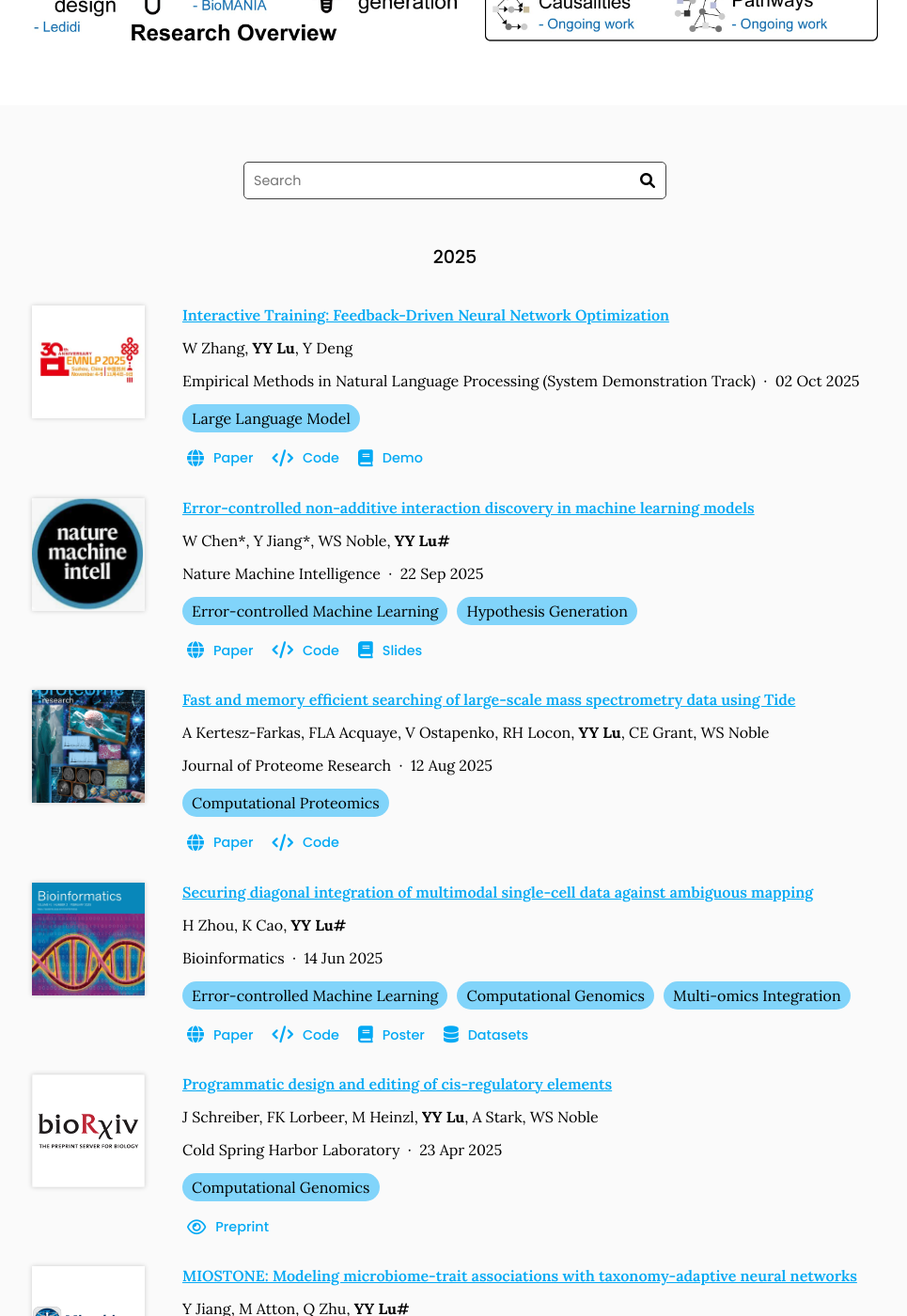
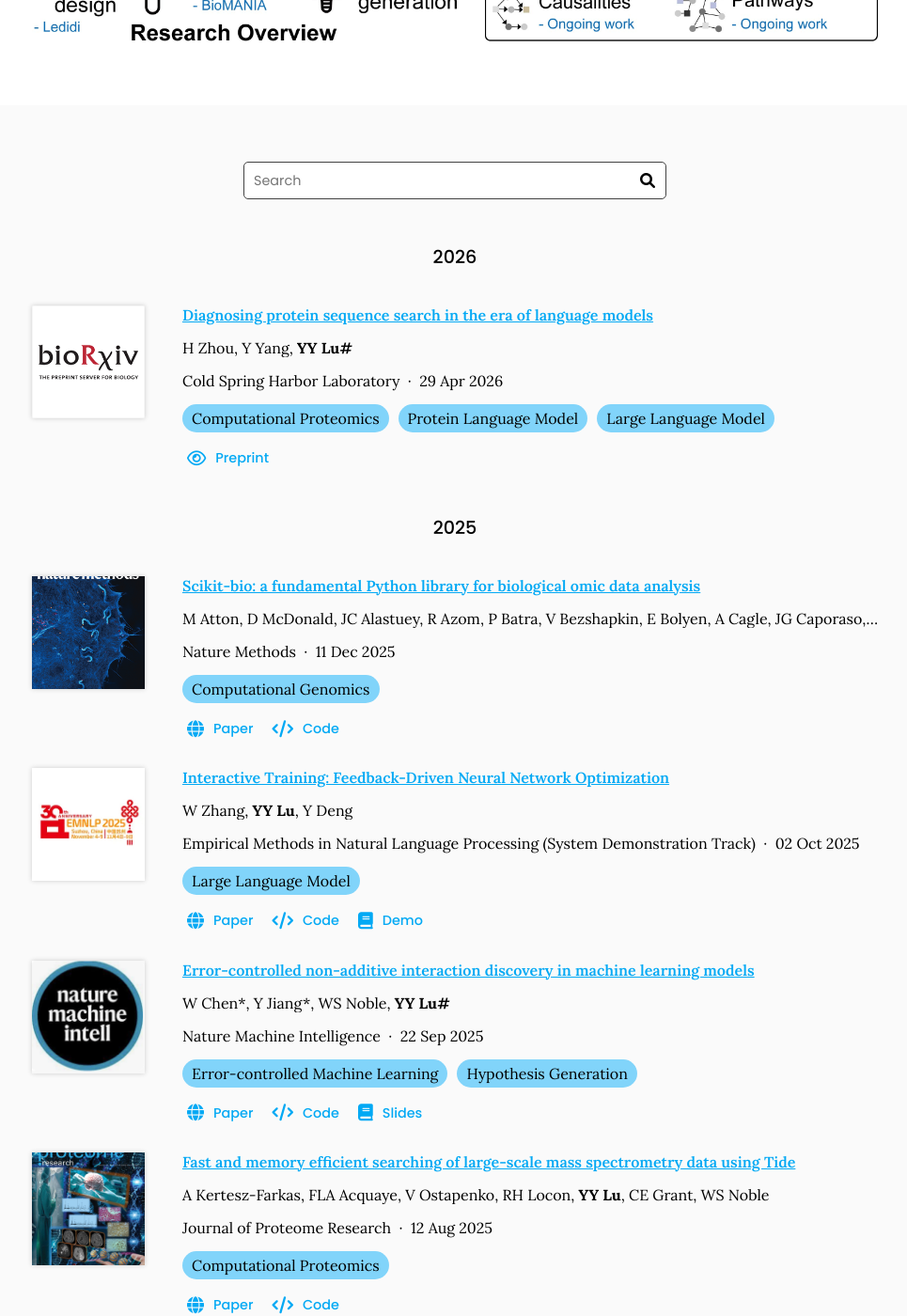
Before and after one commit to batmen-lab/batmen-lab.github.io, a Jekyll site: the page built from research/index.md, in a window 1280 px wide and 1400 px high, scrolled down 772 px. Shown: the whole window at 94% size, without its empty margins (156-1121 px from the left). Built offline with Jekyll 4.4.1, drawn with Linux system fonts in a browser that asks for light colours; some of the changed text lies outside the part shown.

Commit message:
add some refs

```diff
--- a/_data/citations.yaml
+++ b/_data/citations.yaml
@@ -1,5 +1,70 @@
 # DO NOT EDIT, GENERATED AUTOMATICALLY FROM SOURCES.YAML (AND ELSEWHERE)
 # See https://github.com/greenelab/lab-website-template/wiki/Citations
+- id: url:https://www.biorxiv.org/content/10.64898/2026.04.26.720921
+  title: 'Diagnosing protein sequence search in the era of language models'
+  authors:
+  - H Zhou
+  - Y Yang
+  - <b>YY Lu#</b>
+  publisher: Cold Spring Harbor Laboratory
+  date: '2026-04-29'
+  link: https://www.biorxiv.org/content/10.64898/2026.04.26.720921
+  extra-links:
+  - type: preprint
+    link: https://www.biorxiv.org/content/10.64898/2026.04.26.720921
+    text: Preprint
+  tags:
+  - Computational Proteomics
+  - Protein Language Model
+  - Large Language Model
+  image: images/tools/biorxiv.png
+  image: images/tools/biorxiv.png
+- id: url:https://www.nature.com/articles/s41592-025-02981-z
+  title: 'Scikit-bio: a fundamental Python library for biological omic data analysis'
+  authors:
+  - M Atton
+  - D McDonald
+  - JC Alastuey
+  - R Azom
+  - P Batra
+  - V Bezshapkin
+  - E Bolyen
+  - A Cagle
+  - JG Caporaso
+  - JW Debelius
+  - K Gorlick
+  - N Hamsanipally
+  - L Hunger
+  - A Keluskar
+  - D Liao
+  - <b>YY Lu</b>
+  - JA Navas-Molina
+  - A Pitman
+  - JR Rideout
+  - A Sazonov
+  - B Sathappan
+  - KS Lipson
+  - I Sfiligoi
+  - C Tapo
+  - Y Vazquez-Baeza
+  - ZZ Xu
+  - MS Ye
+  - J Zhao
+  - R Knight
+  - JT Morton
+  - Q Zhu
+  publisher: Nature Methods
+  date: '2025-12-11'
+  link: https://www.nature.com/articles/s41592-025-02981-z
+  extra-links:
+  - link: https://www.nature.com/articles/s41592-025-02981-z
+    text: Paper
+  - type: source
+    link: https://github.com/scikit-bio/scikit-bio
+    text: Code
+  tags:
+  - Computational Genomics
+  image: images/tools/nmeth_scikitbio.png
 - id: https://arxiv.org/abs/2510.02297
   title: 'Interactive Training: Feedback-Driven Neural Network Optimization'
   authors:
@@ -134,7 +199,7 @@
     link: https://github.com/batmen-lab/MIOSTONE/tree/main/data
     text: Datasets
   tags:
-  - Computational Microbiomics
+  - Computational Genomics
   image: images/tools/microbiome.png
 - id: url:https://www.biorxiv.org/content/10.1101/2023.10.29.564479
   title: 'BioMANIA: Simplifying bioinformatics data analysis through conversation'
@@ -184,7 +249,7 @@
     link: https://drive.google.com/drive/folders/1fAzZKaI7mMx0xZGI7dOwEfCa1gRNkmCm
     text: Datasets
   tags:
-  - Computational Microbiomics
+  - Computational Genomics
   - Data Augmentation
   image: images/tools/bioinfo_phylomix.jpg
 - id: url:https://academic.oup.com/bioinformatics/article/40/12/btae729/7916501
@@ -427,7 +492,6 @@
     text: Thesis
   tags:
   - Computational Genomics
-  - Computational Microbiomics
 - id: doi:10.1093/nar/gkx767
   title: 'Towards enhanced and interpretable clustering/classification in integrative genomics'
   authors:
@@ -487,7 +551,7 @@
     link: https://github.com/younglululu/COCACOLA
     text: Code
   tags:
-  - Computational Microbiomics
+  - Computational Genomics
 - id: https://aclanthology.org/2024.emnlp-main.104/
   title: 'Retrieved Sequence Augmentation for Protein Representation Learning'
   authors:
@@ -614,7 +678,7 @@
   - link: https://academic.oup.com/bioinformatics/article/35/21/4229/5448864
     text: Paper
   tags:
-  - Computational Microbiomics
+  - Computational Genomics
 - id: doi:10.1371/journal.pcbi.1007329
   title: 'Predicting gene expression in the human malaria parasite Plasmodium falciparum using histone modification, nucleosome positioning, and 3D localization features'
   authors:
@@ -686,7 +750,6 @@
     text: Paper
   tags:
   - Computational Genomics
-  - Computational Microbiomics
 - id: doi:10.1186/s12859-017-1835-1
   title: 'Improving contig binning of metagenomic data using $$ {d}_2^S $$ oligonucleotide frequency dissimilarity'
   authors:
@@ -702,7 +765,7 @@
   - link: https://bmcbioinformatics.biomedcentral.com/articles/10.1186/s12859-017-1835-1
     text: Paper
   tags:
-  - Computational Microbiomics
+  - Computational Genomics
 - id: doi:10.1186/s40168-017-0283-5
   title: 'VirFinder: a novel k-mer based tool for identifying viral sequences from assembled metagenomic data'
   authors:
@@ -719,7 +782,7 @@
   - link: https://microbiomejournal.biomedcentral.com/articles/10.1186/s40168-017-0283-5
     text: Paper
   tags:
-  - Computational Microbiomics
+  - Computational Genomics
 - id: doi:10.1093/nar/gkw1002
   title: Alignment-free $d_2^*$ oligonucleotide frequency dissimilarity measure improves
     prediction of hosts from metagenomically-derived viral sequences
@@ -738,4 +801,3 @@
     text: Paper
   tags:
   - Computational Genomics
-  - Computational Microbiomics
```
